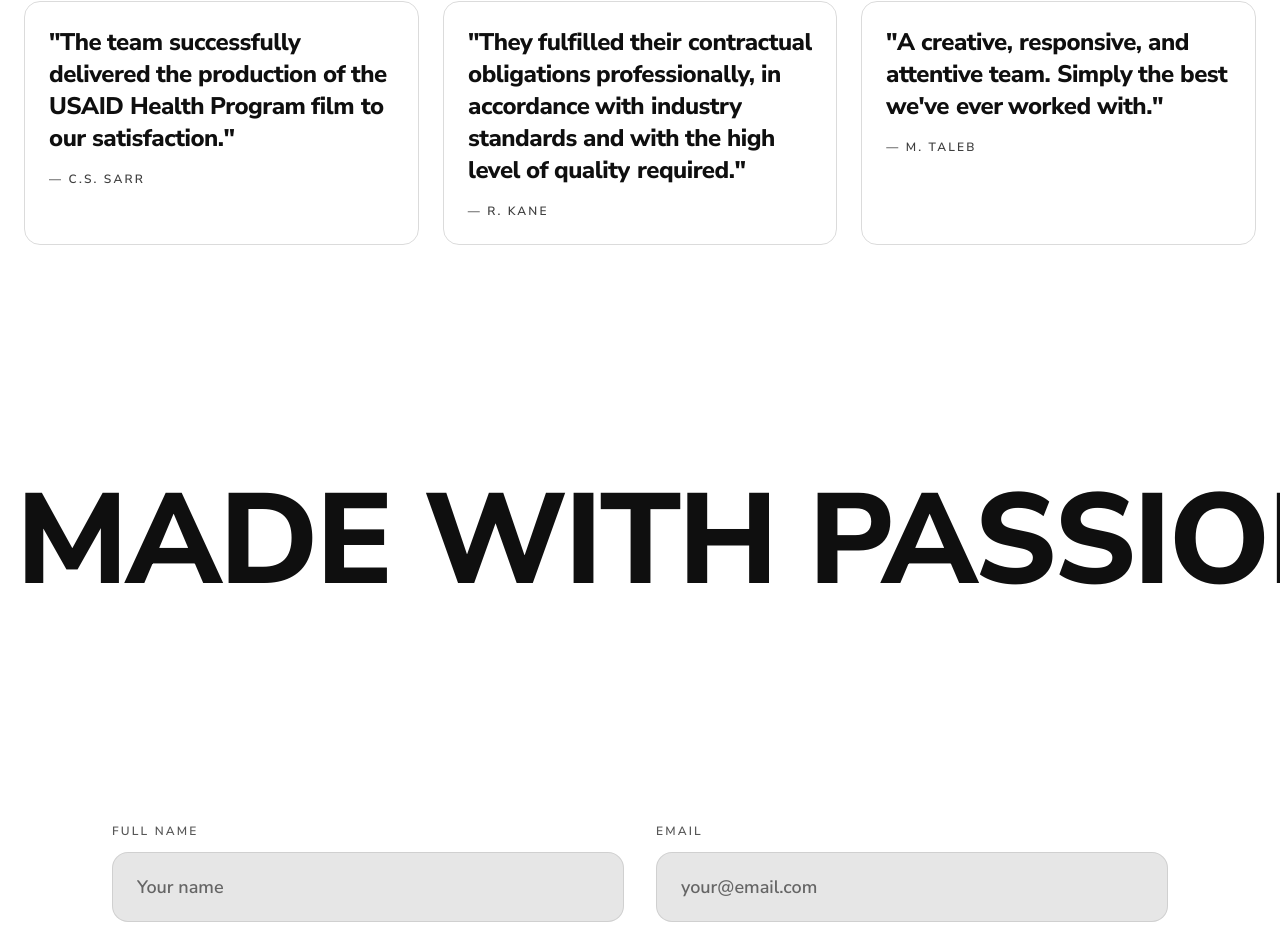
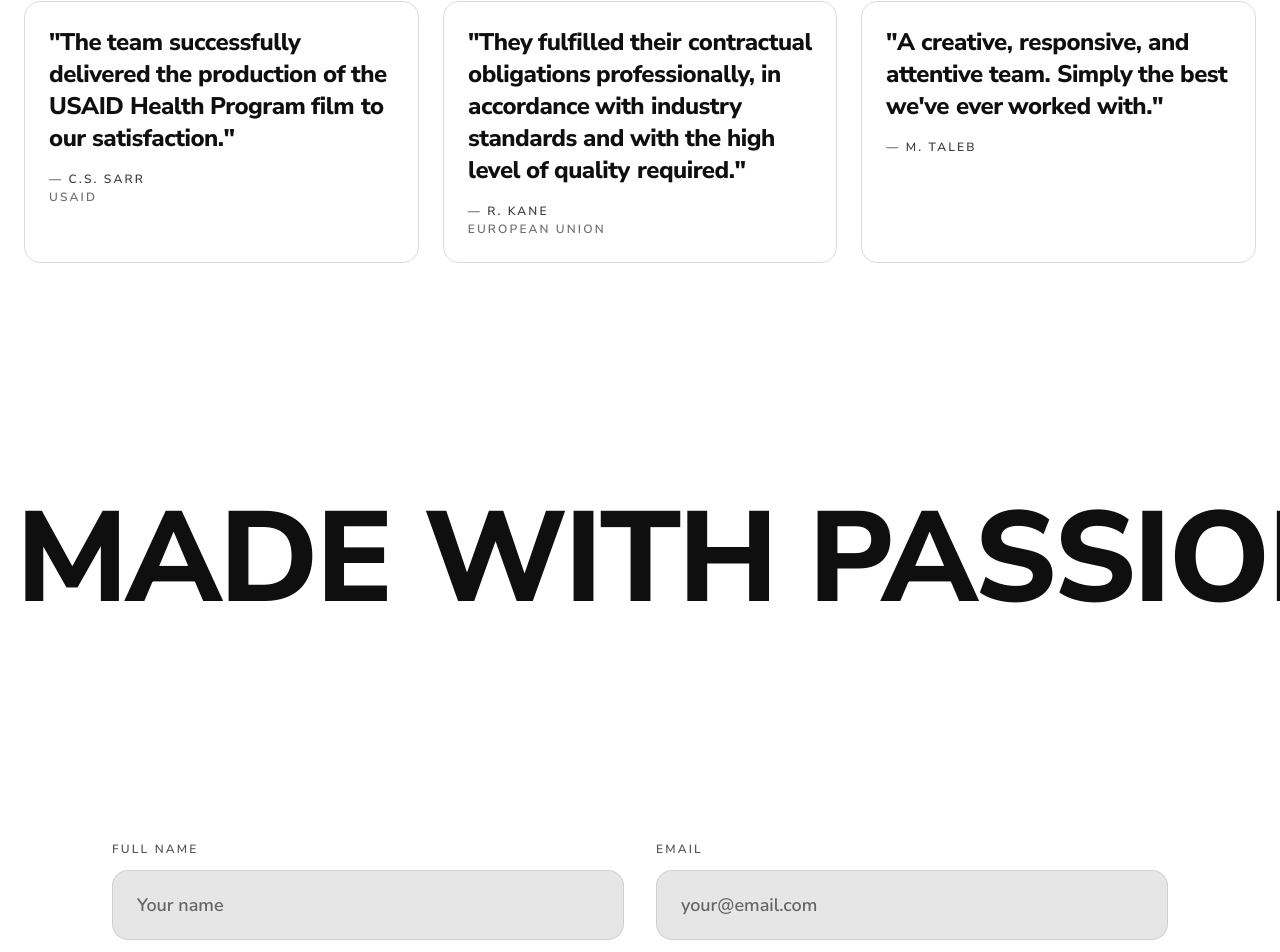
Before and after one commit to ndourmotion-art/thefabrique, a React (Vite) app: page / in a window 1280 px wide. Shown: the part 8140-9092 px from the top of the page. Built offline with nearby package versions, Linux system fonts and the light colour scheme; the HTML template or start-up script is replaced by a standard one.

Commit message:
Changes
Co-authored-by: ndourmotion-art <277729954+ndourmotion-art@users.noreply.github.com>

```diff
--- a/src/components/clever/Stats.tsx
+++ b/src/components/clever/Stats.tsx
@@ -51,7 +51,10 @@ export const Stats = () => {
           {testimonials.map((t) => (
             <div key={t.author} className="rounded-2xl border border-foreground/15 p-6">
               <p className="font-display normal-case font-semibold text-xl md:text-2xl leading-snug">"{t.quote}"</p>
-              <div className="mt-4 eyebrow text-foreground/80">— {t.author}</div>
+              <div className="mt-4 eyebrow text-foreground/80">
+                — {t.author}
+                {t.org && <span className="block text-foreground/60">{t.org}</span>}
+              </div>
             </div>
 
           ))}
```
